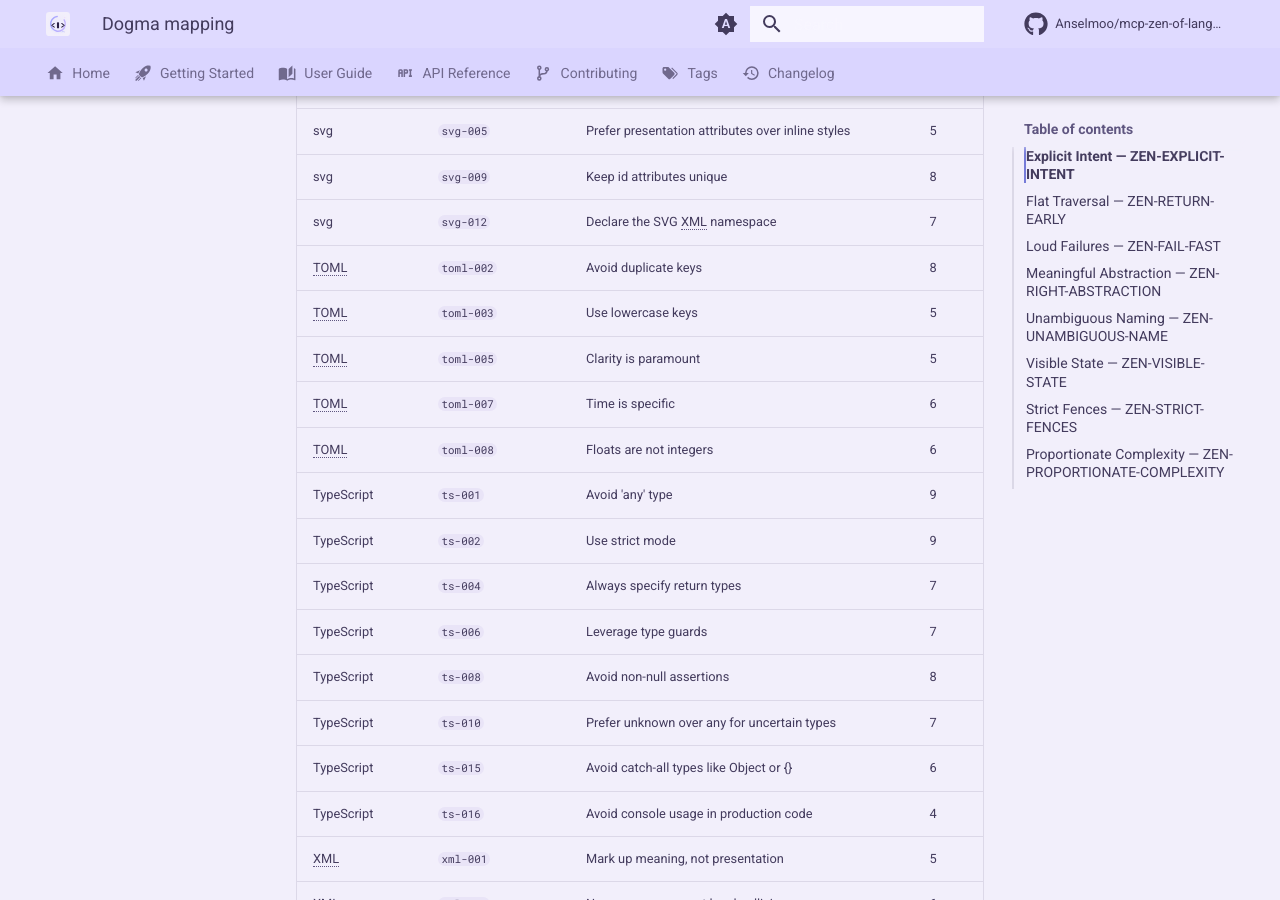
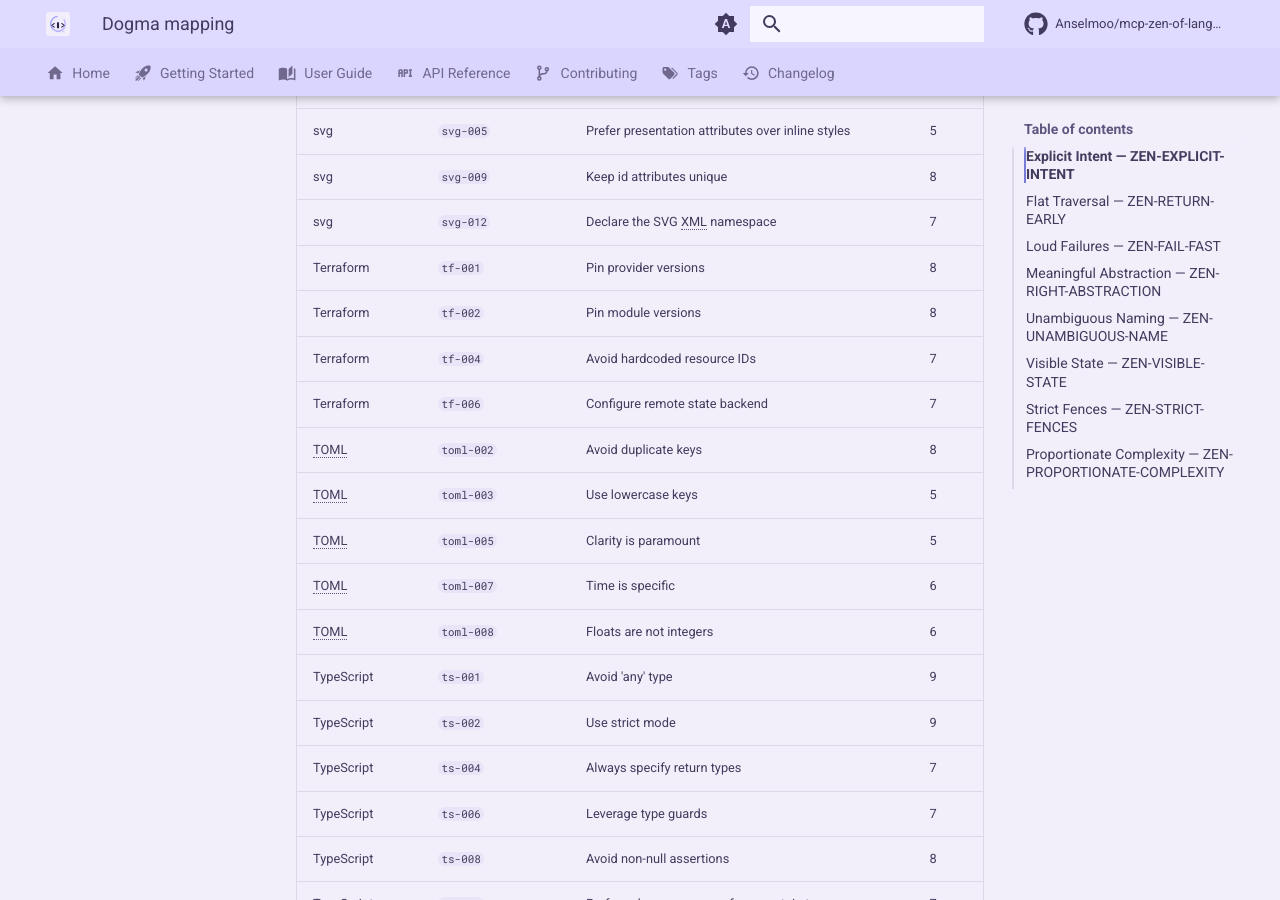
Before and after one commit to Anselmoo/mcp-zen-of-languages, an MkDocs documentation site: the page built from docs/includes/generated/dogma-mapping.md, in a window 1280 px wide and 900 px high, scrolled down 3711 px. Built offline with MkDocs 1.6.1 and Material for MkDocs 9.7.7, drawn with Linux system fonts in a browser that asks for light colours; plug-ins that fetch from the network failed and are left out; comment, search, counter and statistics services are not loaded; some of the changed text lies outside the part shown.

Commit message:
chore(docs): recalculate generated counts after PR 100-103 integration
Co-authored-by: Copilot <223556219+Copilot@users.noreply.github.com>

```diff
--- a/docs/includes/generated/dogma-mapping.md
+++ b/docs/includes/generated/dogma-mapping.md
@@ -78,6 +78,10 @@
 | svg | `svg-005` | Prefer presentation attributes over inline styles | 5 |
 | svg | `svg-009` | Keep id attributes unique | 8 |
 | svg | `svg-012` | Declare the SVG XML namespace | 7 |
+| Terraform | `tf-001` | Pin provider versions | 8 |
+| Terraform | `tf-002` | Pin module versions | 8 |
+| Terraform | `tf-004` | Avoid hardcoded resource IDs | 7 |
+| Terraform | `tf-006` | Configure remote state backend | 7 |
 | TOML | `toml-002` | Avoid duplicate keys | 8 |
 | TOML | `toml-003` | Use lowercase keys | 5 |
 | TOML | `toml-005` | Clarity is paramount | 5 |
@@ -154,6 +158,7 @@
 | Rust | `rust-001` | Avoid unwrap() and expect() in production code | 9 |
 | Rust | `rust-008` | Avoid unsafe unless necessary | 9 |
 | Rust | `rust-014` | Error types should implement standard error traits | 8 |
+| Terraform | `tf-006` | Configure remote state backend | 7 |
 | TypeScript | `ts-004` | Always specify return types | 7 |
 | TypeScript | `ts-010` | Prefer unknown over any for uncertain types | 7 |
 | TypeScript | `ts-012` | Prefer for-of and array methods over index loops | 4 |
@@ -282,6 +287,9 @@
 | svg | `svg-004` | Provide a long description for complex graphics | 6 |
 | svg | `svg-012` | Declare the SVG XML namespace | 7 |
 | svg | `svg-015` | Remove production-bloat metadata and comments | 4 |
+| Terraform | `tf-003` | Describe variables and outputs | 5 |
+| Terraform | `tf-004` | Avoid hardcoded resource IDs | 7 |
+| Terraform | `tf-007` | Use consistent snake_case naming | 5 |
 | TOML | `toml-001` | Avoid inline tables | 6 |
 | TOML | `toml-004` | Avoid trailing commas | 5 |
 | TypeScript | `ts-003` | Prefer interfaces over type aliases for objects | 5 |
@@ -325,6 +333,7 @@
 | Rust | `rust-013` | Send + Sync should be implemented when types allow | 7 |
 | Rust | `rust-016` | Implement Default when there is an obvious default value | 5 |
 | SQL | `sql-002` | Always include INSERT column lists | 7 |
+| Terraform | `tf-006` | Configure remote state backend | 7 |
 | TypeScript | `ts-005` | Use readonly when appropriate | 6 |
 
 ### Strict Fences — `ZEN-STRICT-FENCES`
@@ -367,6 +376,7 @@
 | svg | `svg-007` | Remove unused defs entries | 5 |
 | svg | `svg-012` | Declare the SVG XML namespace | 7 |
 | svg | `svg-015` | Remove production-bloat metadata and comments | 4 |
+| Terraform | `tf-005` | Avoid hardcoded secrets | 9 |
 | TOML | `toml-006` | Order implies importance | 4 |
 | TypeScript | `ts-014` | Prefer named exports over default exports | 4 |
 | XML | `xml-003` | Namespaces prevent local collisions | 6 |
```
Also changed, not shown: README.md (+2 -2 lines), docs/includes/generated/implementation-counts.json (+4 -4 lines), docs/includes/generated/implementation-counts.md (+2 -2 lines), docs/user-guide/languages/index.md (+3 -3 lines), docs/user-guide/languages/markdown.md (+1 -1 lines).
